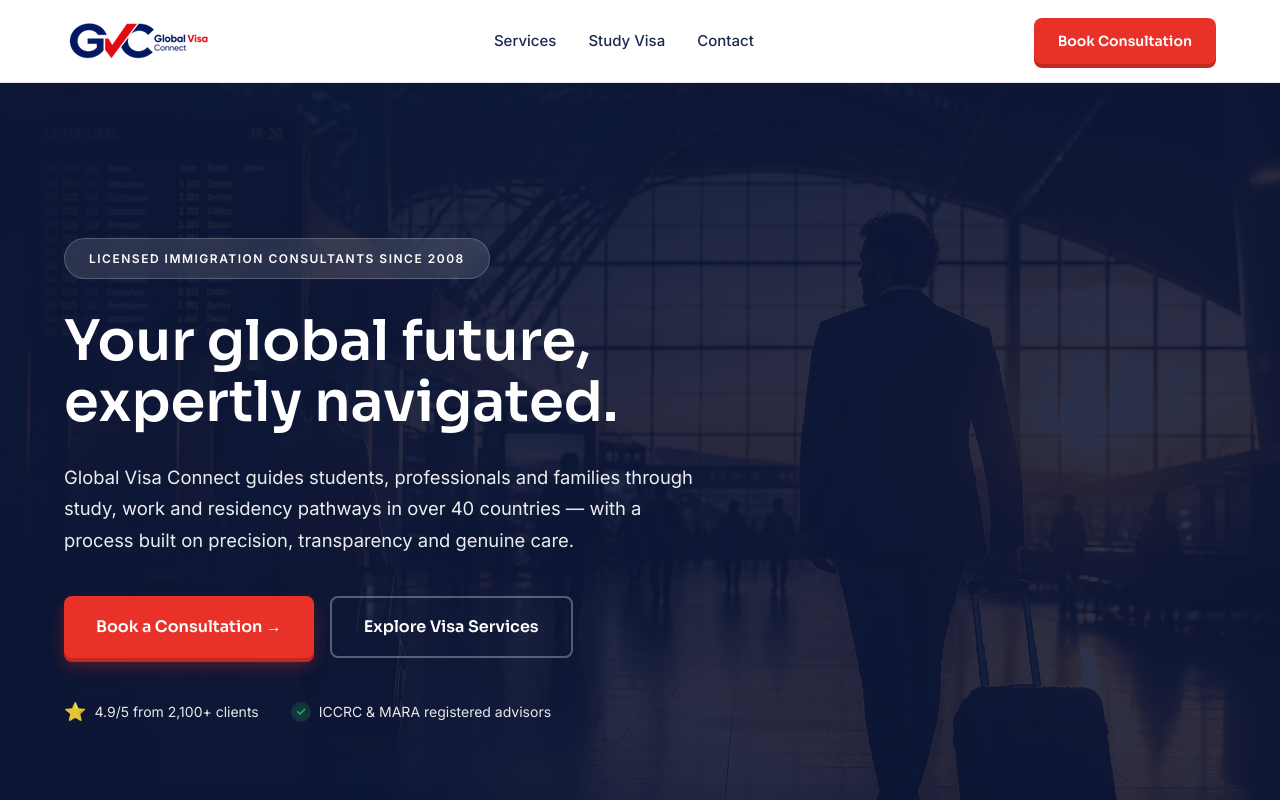
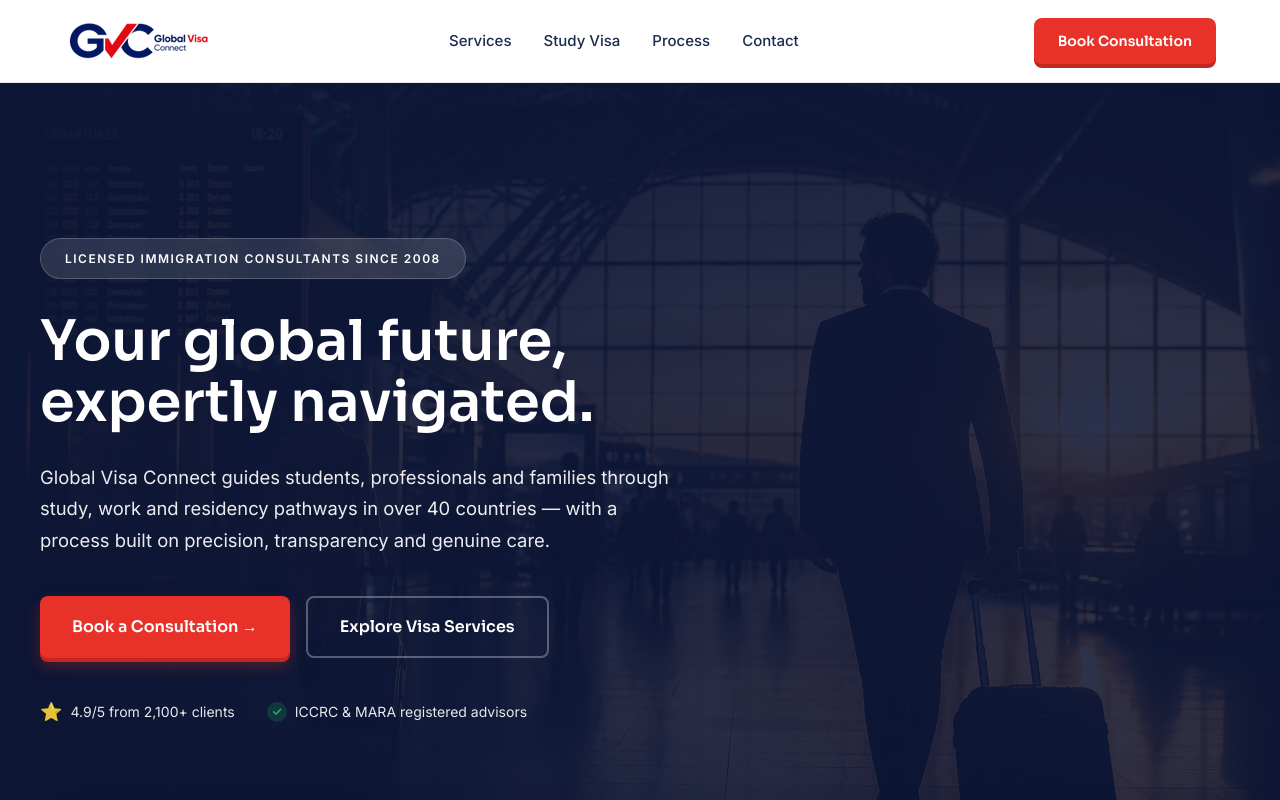
Before and after one commit to SocialThekaAccess/GVGlobalVisaconnect, a React (Vite) app: page / in a window 1280 px wide. Shown: the top 800 px of the page. Built offline with nearby package versions, Linux system fonts and the light colour scheme.

Commit message:
Add Process link to navbar

```diff
--- a/src/Components/HomePage.css
+++ b/src/Components/HomePage.css
@@ -174,7 +174,7 @@
   position: relative;
   z-index: 10;
   color: white;
-  padding: 80px 24px;
+  padding: 80px 0;
   text-align: left;
   display: flex;
   justify-content: flex-start;
--- a/src/Components/Navbar.jsx
+++ b/src/Components/Navbar.jsx
@@ -41,6 +41,7 @@ function Navbar() {
           <div className={`nav-links ${mobileMenuOpen ? 'mobile-open' : ''}`}>
             <Link to="/services">Services</Link>
             <Link to="/study-visa">Study Visa</Link>
+            <a href="#process" onClick={() => scrollToSection('process')}>Process</a>
             <a href="#contact" onClick={() => scrollToSection('contact')}>Contact</a>
           </div>
 
```
